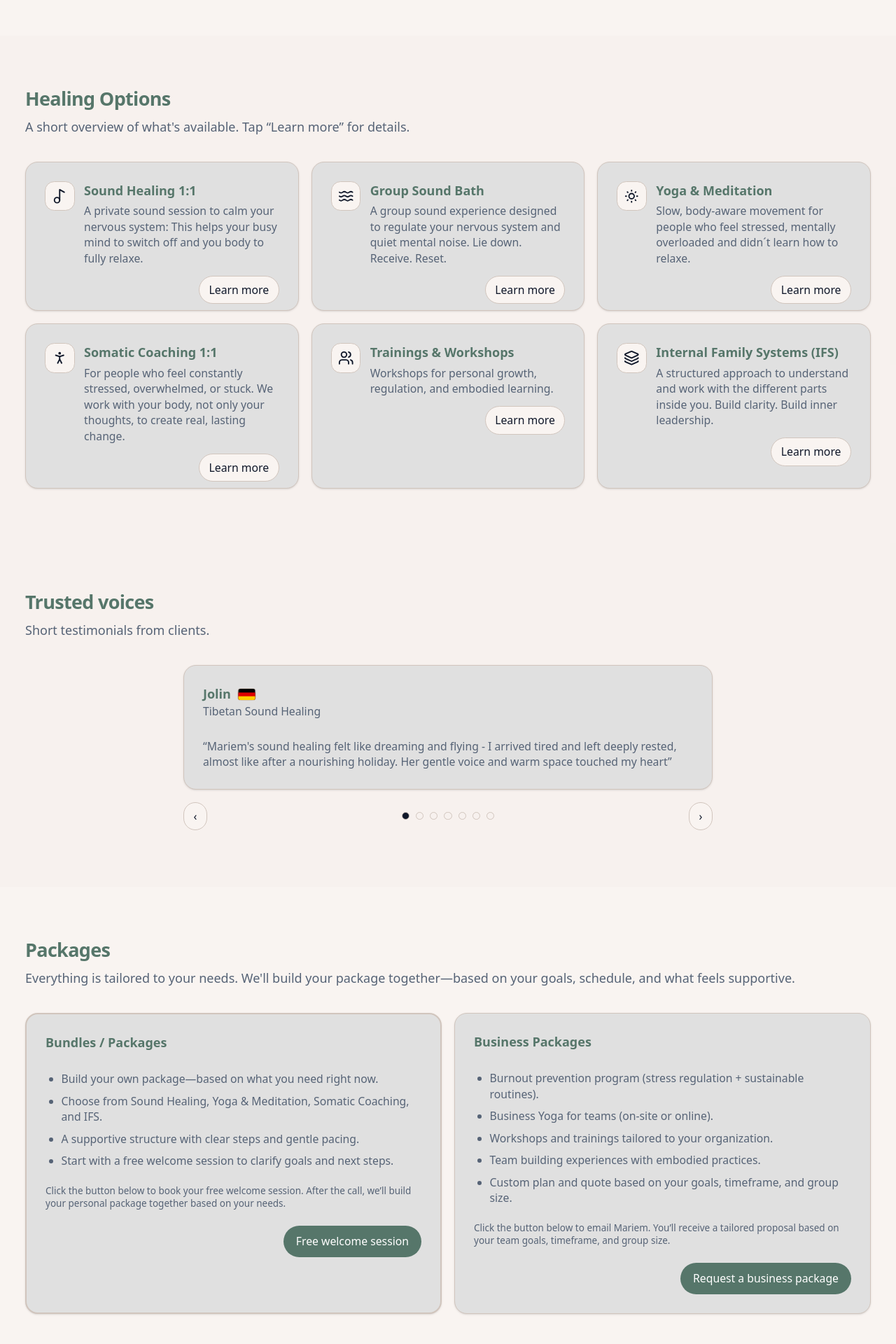
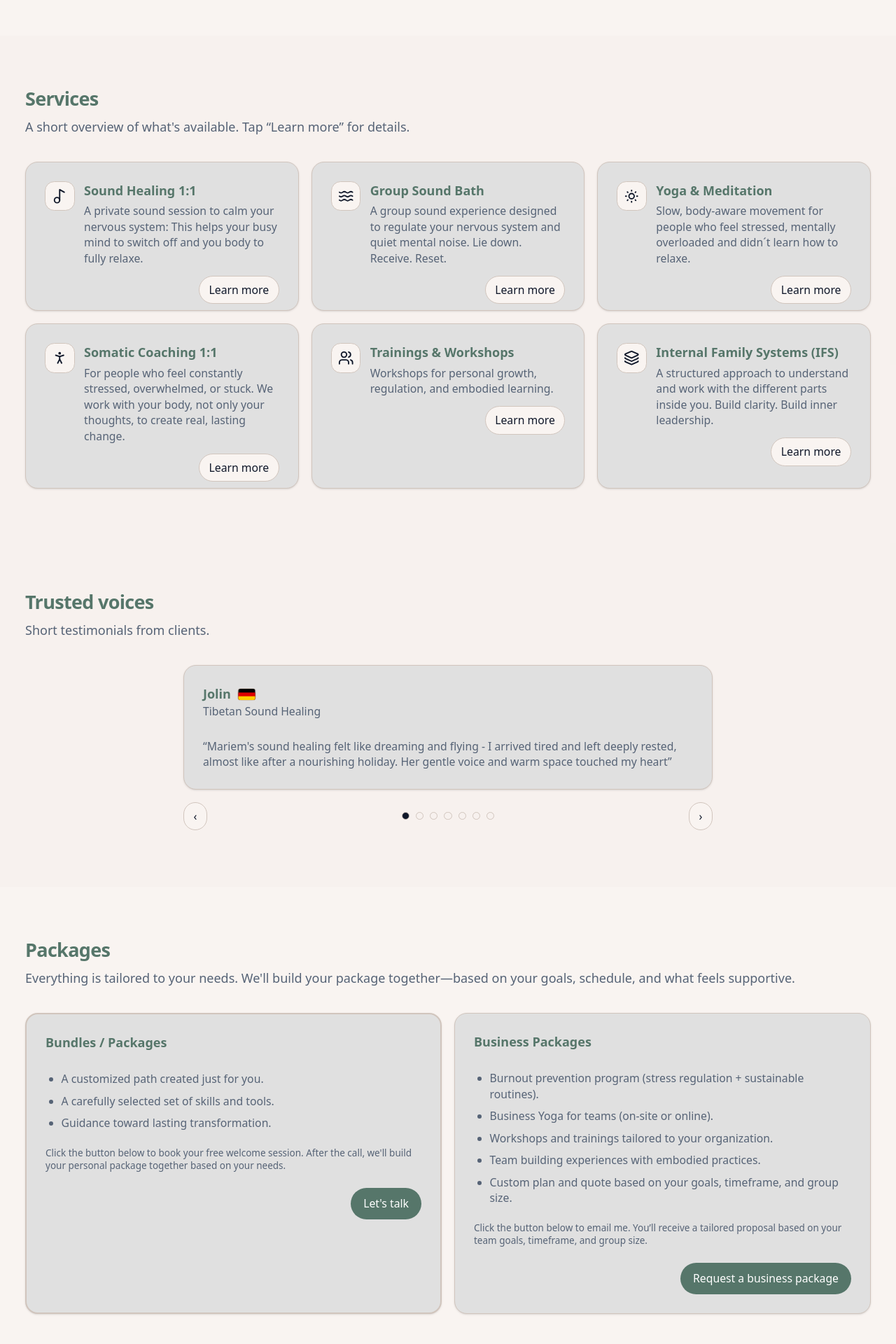
Before and after one commit to BFTorres/Heart2Heart, a React (Vite) app: page / in a window 1280 px wide. Shown: the part 2020-3940 px from the top of the page at 70% size. Built offline with nearby package versions, Linux system fonts and the light colour scheme.

Commit message:
fixes and text adjs

```diff
--- a/src/App.tsx
+++ b/src/App.tsx
@@ -12,8 +12,8 @@ import { TestimonialsSection } from "@/components/sections/TestimonialsSection"
 import { PricingSection } from "@/components/sections/PricingSection"
 import { FAQSection } from "@/components/sections/FAQSection"
 import { useEffect } from "react"
-import { useTranslation } from "react-i18next"
-import { CoursesSectionMedia } from "@/components/sections/CoursesSectionMedia"
+import { useTranslation } from "react-i18next"/*
+import { CoursesSectionMedia } from "@/components/sections/CoursesSectionMedia" */
 import { LocationSection } from "@/components/sections/LocationSection"
 
 
--- a/src/data/content.ts
+++ b/src/data/content.ts
@@ -154,7 +154,7 @@ export const PRICING = [
       "sections.pricing.plans.bundles.bullets.b1",
       "sections.pricing.plans.bundles.bullets.b2",
       "sections.pricing.plans.bundles.bullets.b3",
-      "sections.pricing.plans.bundles.bullets.b4",
+/*       "sections.pricing.plans.bundles.bullets.b4", */
     ],
     ctaLabelKey: "cta.freeWelcomeSession",
     ctaType: "calendly",
--- a/src/i18n/locales/de/common.json
+++ b/src/i18n/locales/de/common.json
@@ -29,11 +29,9 @@
   "sections": {
     "location": {
       "labels": {
-        "venue": "Ort",
-        "floor": "Etage",
-        "parking": "Parken",
-        "venueLabel": "Ort:",
-        "floorLabel": "Etage:"
+    "venueLabel": "Ort",
+    "floorLabel": "Etage",
+    "parkingLabel": "Parken"
       },
       "title": "Standort",
       "subtitle": "Finde das Studio in Hannover und öffne bei Bedarf die Route.",
@@ -65,7 +63,7 @@
       "p4": "Ob du gerade viel trägst, in Veränderung steckst oder dir einfach mehr Verbindung zu dir selbst wünschst: Du bist willkommen, so wie du bist."
     },
     "courses": {
-      "title": "Heilungsmethoden",
+      "title": "Angebote",
       "subtitle": "Ein kurzer Überblick. Tippe auf „Mehr erfahren“ für Details.",
       "metaLabels": {
         "duration": "Dauer",
@@ -149,7 +147,7 @@
       "imageAlt": "Porträtähnliches Bild für persönlichen Weg und Ruhe"
     },
     "voices": {
-      "title": "Stimmen, die vertrauen",
+      "title": "Kundenstimmen",
       "subtitle": "Kurze Erfahrungsberichte von Klienten.",
       "items": {
         "t1": {
--- a/src/i18n/locales/en/common.json
+++ b/src/i18n/locales/en/common.json
@@ -12,7 +12,7 @@
     "bookNow": "Book now",
     "joinNewsletter": "Get workshop updates",
     "readFullStory": "Read the full story",
-    "freeWelcomeSession": "Free welcome session",
+    "freeWelcomeSession": "Let's talk",
     "requestBusinessPackage": "Request a business package"
   },
   "nav": {
@@ -30,10 +30,8 @@
   "sections": {
     "location": {
       "labels": {
-        "venue": "Location",
-        "floor": "Floor",
-        "parking": "Parking",
-        "venueLabel": "Venue:",
+        "venueLabel": "Venue",
+        "parkingLabel": "Parking",
         "floorLabel": "Floor:"
       },
       "title": "Location",
@@ -66,7 +64,7 @@
       "p4": "So your focus improves. Your sleep gets better. And you get your energy back. By changing the pattern at its root."
     },
     "courses": {
-      "title": "Healing Options",
+      "title": "Services",
       "subtitle": "A short overview of what's available. Tap “Learn more” for details.",
       "metaLabels": {
         "duration": "Duration",
@@ -160,40 +158,40 @@
           "country": "DE"
         },
         "t2": {
+          "quote": "Mariem’s coaching helped me uncover limiting beliefs and provided practical tools that now guide my daily life. Her patience and intuitive guidance pushed me beyond my comfort zone into real growth.Thank you Mariem. You are awesome!",
+          "name": "F. Joseph",
+          "role": "Somatic Coaching",
+          "country": "LC"
+        },
+        "t3": {
           "quote": "Working with Mariem has been deeply transformative - she holds space with rare warmth, compassion, and intuitive wisdom. Her blend of IFS and somatic work helped me reconnect with myself in profound ways. If you're looking for someone who genuinely cares and has the wisdom and skills to support your healing, i can't recommend Mariem highly enough!",
           "name": "Omnia",
           "role": "Internal Family System (IFS)",
           "country": "AE"
         },
-        "t3": {
+        "t4": {
+          "quote": "I felt deeply supported by the diverse, rich group Mariem brought together, and by the care put into every detail of the retreat. Her planning, hospitality, and presence made me feel safe and seen.",
+          "name": "Pid'or",
+          "role": "Retreat",
+          "country": "GB"
+        },
+        "t5": {
           "quote": "Mariem's sound bath during the lunar eclipse was a powerful ritual that left my body and soul vibrating in harmony. I felt realignment, clarity, and deep feminine connection return to me.",
           "name": "Monika",
           "role": "Sound bath",
           "country": "DE"
         },
-        "t4": {
+        "t6": {
+          "quote": "Yoga with Mariem is simply beautiful. You immediately feel at ease with her; everything is relaxed and natural. She has a very pleasant manner and creates an atmosphere where it's easy to switch off. The classes are clear, flowing, and yet profound. You immediately sense that Mariem has a wealth of experience and that yoga is truly a part of her life. The fact that she learned and practiced yoga in Nepal gives her classes a special depth.I always leave the class with a wonderful feeling. Highly recommended.",
+          "name": "Rebecca Cappucci",
+          "role": "Yoga",
+          "country": "IT"
+        },
+        "t7": {
           "quote": "Being held in Mariem's space is a true wonder , each session helps me connect more deeply with my inner and outer worlds. I always leave feeling inspired, renewed, and full of insight.",
           "name": "Rena",
           "role": "Somatic Coaching",
           "country": "GB"
-        },
-        "t5": {
-          "quote": "I felt deeply supported by the diverse, rich group Mariem brought together, and by the care put into every detail of the retreat. Her planning, hospitality, and presence made me feel safe and seen.",
-          "name": "Pid'or",
-          "role": "Retreat",
-          "country": "GB"
-        },
-        "t6": {
-          "quote": "I felt deeply supported by the diverse, rich group Mariem brought together, and by the care put into every detail of the retreat. Her planning, hospitality, and presence made me feel safe and seen.",
-          "name": "F. Joseph",
-          "role": "Somatic Coaching",
-          "country": "LC"
-        },
-        "t7": {
-          "quote": "Yoga with Mariem is simply beautiful. You immediately feel at ease with her; everything is relaxed and natural. She has a very pleasant manner and creates an atmosphere where it's easy to switch off. The classes are clear, flowing, and yet profound. You immediately sense that Mariem has a wealth of experience and that yoga is truly a part of her life. The fact that she learned and practiced yoga in Nepal gives her classes a special depth.I always leave the class with a wonderful feeling. Highly recommended.",
-          "name": "Rebecca Cappucci",
-          "role": "Yoga",
-          "country": "IT"
         }
       }
     },
@@ -208,12 +206,12 @@
         "bundles": {
           "title": "Bundles / Packages",
           "bullets": {
-            "b1": "Build your own package—based on what you need right now.",
-            "b2": "Choose from Sound Healing, Yoga & Meditation, Somatic Coaching, and IFS.",
-            "b3": "A supportive structure with clear steps and gentle pacing.",
-            "b4": "Start with a free welcome session to clarify goals and next steps."
+            "b1": "A customized path created just for you.",
+            "b2": "A carefully selected set of skills and tools.",
+            "b3": "Guidance toward lasting transformation.",
+            "b4": ""
           },
-          "hint": "Click the button below to book your free welcome session. After the call, we’ll build your personal package together based on your needs."
+          "hint": "Click the button below to book your free welcome session. After the call, we'll build your personal package together based on your needs."
         },
         "business": {
           "title": "Business Packages",
@@ -224,7 +222,7 @@
             "b4": "Team building experiences with embodied practices.",
             "b5": "Custom plan and quote based on your goals, timeframe, and group size."
           },
-          "hint": "Click the button below to email Mariem. You’ll receive a tailored proposal based on your team goals, timeframe, and group size."
+          "hint": "Click the button below to email me. You’ll receive a tailored proposal based on your team goals, timeframe, and group size."
         }
       }
     },
```
Also changed, not shown: src/components/sections/LocationSection.tsx (+25 -32 lines), 9 other files (tests, documents, lock files or other folders).
